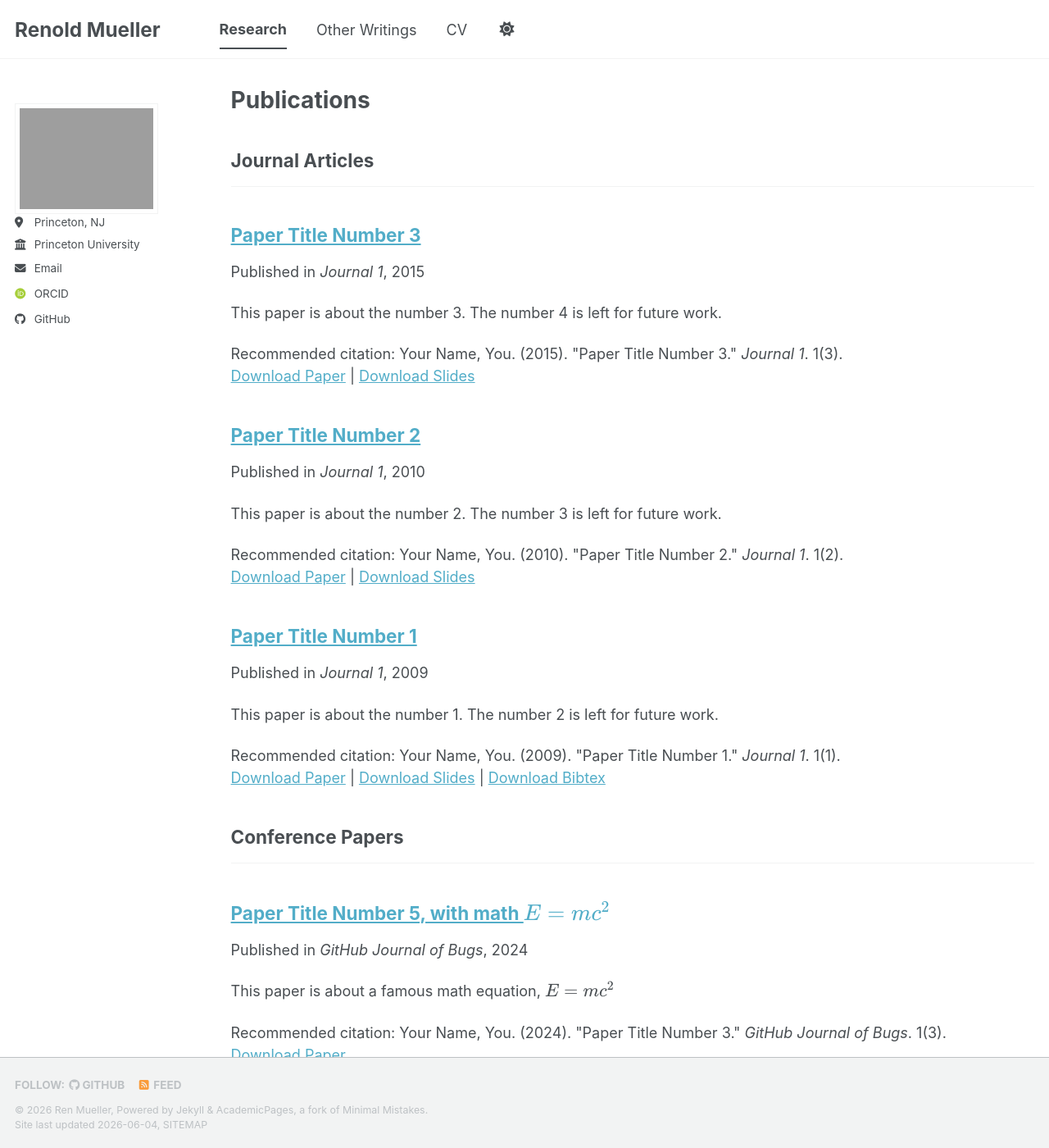
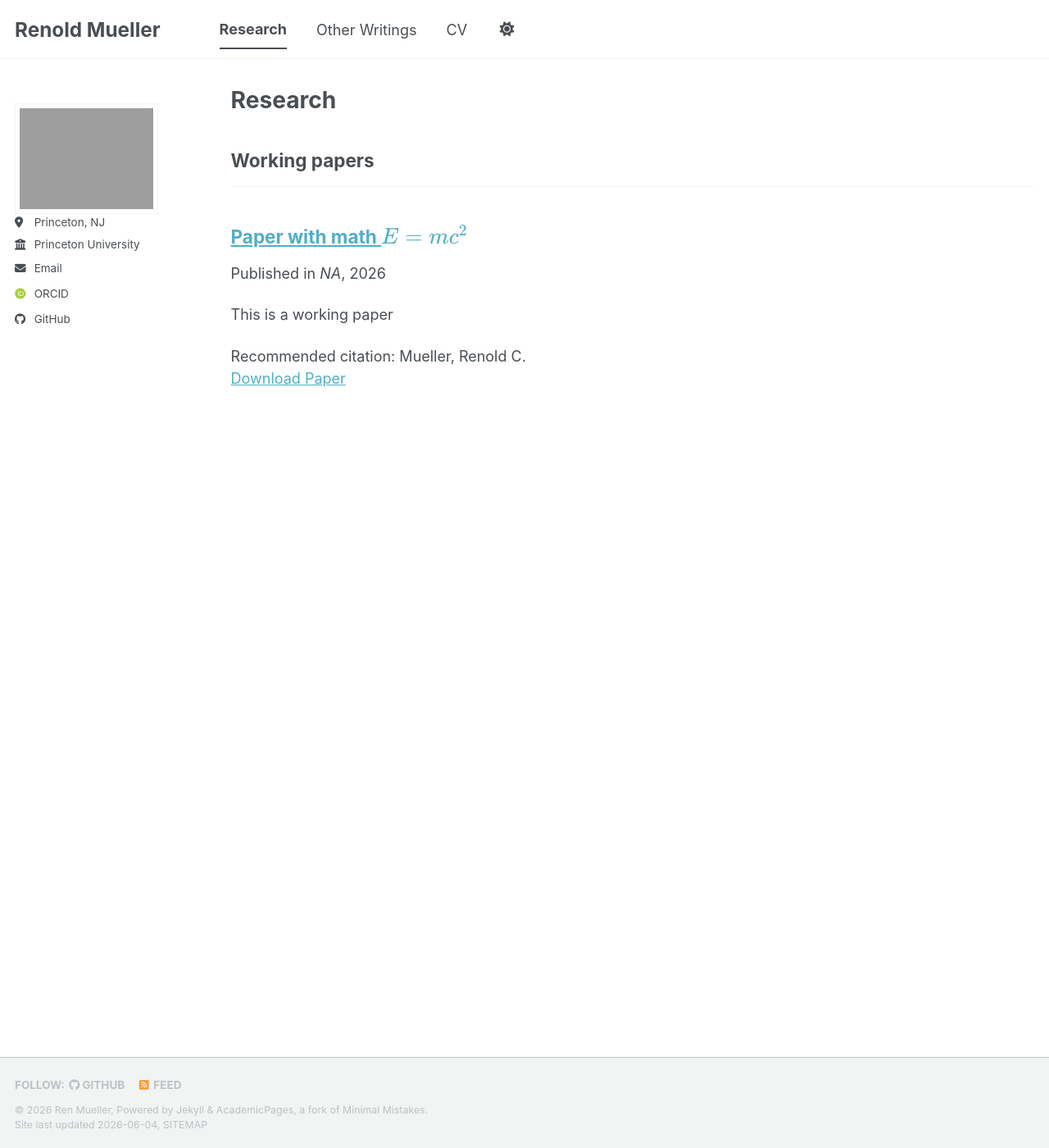
Before and after one commit to muellerren/renmueller-website, a Jekyll site: the page built from _pages/publications.html, in a window 1280 px wide and 1400 px high. Shown: the whole window at 82% size. Built offline with Jekyll 4.4.1, drawn with Linux system fonts in a browser that asks for light colours; some web fonts are replaced; a script bundle is joined from its source files by our own code; library files that are not in the unit come from our copies; some of the changed text lies outside the part shown.

Commit message:
trying to fix some stuff...

```diff
--- a/_config.yml
+++ b/_config.yml
@@ -51,7 +51,7 @@ author:
   bitbucket        : # Username - Update with your username on the site
   codepen          : # Username
   dribbble         : # Username
-  github           : "academicpages"
+  github           : "muellerren"
   kaggle           : # Username
   stackoverflow    : # User number or user number and name (i.e., use "1" or "1/jeff-atwood")
 
@@ -82,14 +82,17 @@ author:
   youtube          : # Username
   zhihu            : # Username
 
-# Publication Category - The following the list of publication categories and their headings
-publication_category:
+# Research Category - The following the list of publication categories and their headings
+research_category:
   books:
     title: 'Books'
   manuscripts:
-    title: 'Journal Articles'
+    title: 'Published papers'
   conferences:
-    title: 'Conference Papers'
+    title: 'Conference papers'
+  working_papers:
+    title: 'Working papers'
+
 
 # Site Settings
 teaser                   :  # filename of teaser fallback teaser image placed in /images/ for social media previews
--- a/_data/navigation.yml
+++ b/_data/navigation.yml
@@ -9,13 +9,13 @@
 
 main:
   - title: "Research"
-    url: /publications/
+    url: /research/
 
   # - title: "Talks"
   #   url: /talks/
 
   - title: "Other Writings"
-    url: /teaching/
+    url: /otherwritings/
 
   # - title: "Portfolio"
   #   url: /portfolio/
--- a/_pages/publications.html
+++ b/_pages/publications.html
@@ -1,7 +1,7 @@
 ---
 layout: archive
-title: "Publications"
-permalink: /publications/
+title: "Research"
+permalink: /research/
 author_profile: true
 ---
 
@@ -12,8 +12,8 @@ author_profile: true
 {% include base_path %}
 
 <!-- New style rendering if publication categories are defined -->
-{% if site.publication_category %}
-  {% for category in site.publication_category  %}
+{% if site.research_category %}
+  {% for category in site.research_category  %}
     {% assign title_shown = false %}
     {% for post in site.publications reversed %}
       {% if post.category != category[0] %}
--- a/_pages/teaching.html
+++ b/_pages/teaching.html
@@ -1,7 +1,7 @@
 ---
 layout: archive
-title: "Teaching"
-permalink: /teaching/
+title: "Other Writings"
+permalink: /otherwritings/
 author_profile: true
 ---
 
--- a/_publications/2009-10-01-paper-title-number-1.md
+++ /dev/null
@@ -1,14 +0,0 @@
----
-title: "Paper Title Number 1"
-collection: publications
-category: manuscripts
-permalink: /publication/2009-10-01-paper-title-number-1
-excerpt: 'This paper is about the number 1. The number 2 is left for future work.'
-date: 2009-10-01
-venue: 'Journal 1'
-slidesurl: 'https://academicpages.github.io/files/slides1.pdf'
-paperurl: 'https://academicpages.github.io/files/paper1.pdf'
-bibtexurl: 'https://academicpages.github.io/files/bibtex1.bib'
-citation: 'Your Name, You. (2009). &quot;Paper Title Number 1.&quot; <i>Journal 1</i>. 1(1).'
----
-The contents above will be part of a list of publications, if the user clicks the link for the publication than the contents of section will be rendered as a full page, allowing you to provide more information about the paper for the reader. When publications are displayed as a single page, the contents of the above "citation" field will automatically be included below this section in a smaller font.
--- a/_publications/2010-10-01-paper-title-number-2.md
+++ /dev/null
@@ -1,14 +0,0 @@
----
-title: "Paper Title Number 2"
-collection: publications
-category: manuscripts
-permalink: /publication/2010-10-01-paper-title-number-2
-excerpt: 'This paper is about the number 2. The number 3 is left for future work.'
-date: 2010-10-01
-venue: 'Journal 1'
-slidesurl: 'https://academicpages.github.io/files/slides2.pdf'
-paperurl: 'https://academicpages.github.io/files/paper2.pdf'
-citation: 'Your Name, You. (2010). &quot;Paper Title Number 2.&quot; <i>Journal 1</i>. 1(2).'
----
-
-The contents above will be part of a list of publications, if the user clicks the link for the publication than the contents of section will be rendered as a full page, allowing you to provide more information about the paper for the reader. When publications are displayed as a single page, the contents of the above "citation" field will automatically be included below this section in a smaller font.
--- a/_publications/2015-10-01-paper-title-number-3.md
+++ /dev/null
@@ -1,14 +0,0 @@
----
-title: "Paper Title Number 3"
-collection: publications
-category: manuscripts
-permalink: /publication/2015-10-01-paper-title-number-3
-excerpt: 'This paper is about the number 3. The number 4 is left for future work.'
-date: 2015-10-01
-venue: 'Journal 1'
-slidesurl: 'https://academicpages.github.io/files/slides3.pdf'
-paperurl: 'https://academicpages.github.io/files/paper3.pdf'
-citation: 'Your Name, You. (2015). &quot;Paper Title Number 3.&quot; <i>Journal 1</i>. 1(3).'
----
-
-The contents above will be part of a list of publications, if the user clicks the link for the publication than the contents of section will be rendered as a full page, allowing you to provide more information about the paper for the reader. When publications are displayed as a single page, the contents of the above "citation" field will automatically be included below this section in a smaller font.
--- a/_publications/2025-06-08-paper-title-number-5.md
+++ b/_publications/2025-06-08-paper-title-number-5.md
@@ -1,13 +1,13 @@
 ---
-title: "Paper Title Number 5, with math $$E=mc^2$$"
+title: "Paper with math $$E=mc^2$$"
 collection: publications
-category: conferences
-permalink: /publication/2024-02-17-paper-title-number-4
-excerpt: 'This paper is about a famous math equation, $$E=mc^2$$'
-date: 2024-02-17
-venue: 'GitHub Journal of Bugs'
-paperurl: 'https://academicpages.github.io/files/paper3.pdf'
-citation: 'Your Name, You. (2024). &quot;Paper Title Number 3.&quot; <i>GitHub Journal of Bugs</i>. 1(3).'
+category: working_papers
+permalink: /research/2024-02-17-paper-title-number-4
+excerpt: 'This is a working paper'
+date: 2026-06-04
+venue: 'NA'
+paperurl: ''
+citation: 'Mueller, Renold C.'
 ---
 
 Using [MathJax](https://www.mathjax.org/) in the description is supported - $$E=mc^2$$ - however, the use must be mindful that the default delimiters are `$$...$$` and `\\[...\\]` which differs from the `$...$` that is typically expected.
```
Also changed, not shown: _publications/2024-02-17-paper-title-number-4.md (deleted, +0 -13 lines).
